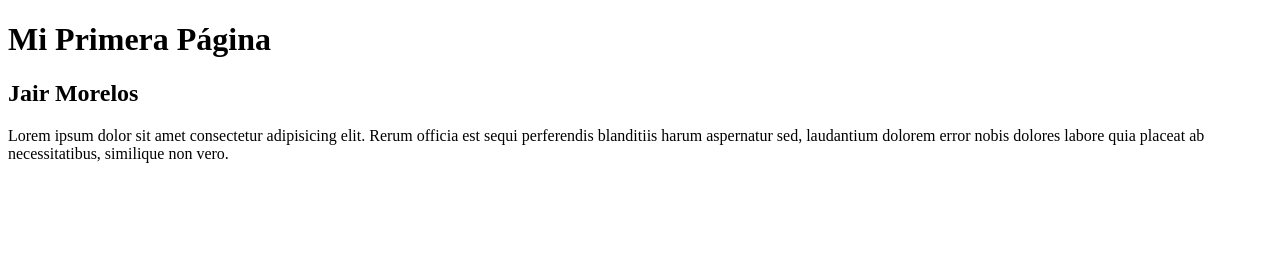
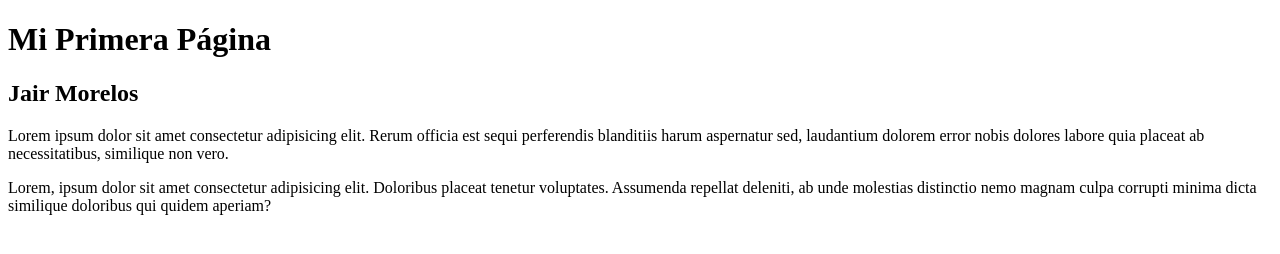
Before and after one commit to Jmorelos7/Projetgen20G2, a plain HTML site: page index.html in a window 1280 px wide. Drawn offline with Linux system fonts and the light colour scheme.

Commit message:
primer commit

```diff
--- a/index.html
+++ b/index.html
@@ -13,7 +13,10 @@
         <section>
             <h2>Jair Morelos</h2>
             <p>Lorem ipsum dolor sit amet consectetur adipisicing elit. Rerum officia est sequi perferendis blanditiis harum aspernatur sed, laudantium dolorem error nobis dolores labore quia placeat ab necessitatibus, similique non vero.</p>
-            </section>
+        <p>
+            Lorem, ipsum dolor sit amet consectetur adipisicing elit. Doloribus placeat tenetur voluptates. Assumenda repellat deleniti, ab unde molestias distinctio nemo magnam culpa corrupti minima dicta similique doloribus qui quidem aperiam?
+        </p>
+        </section>
     </main>
 </body>
 </html>
```
